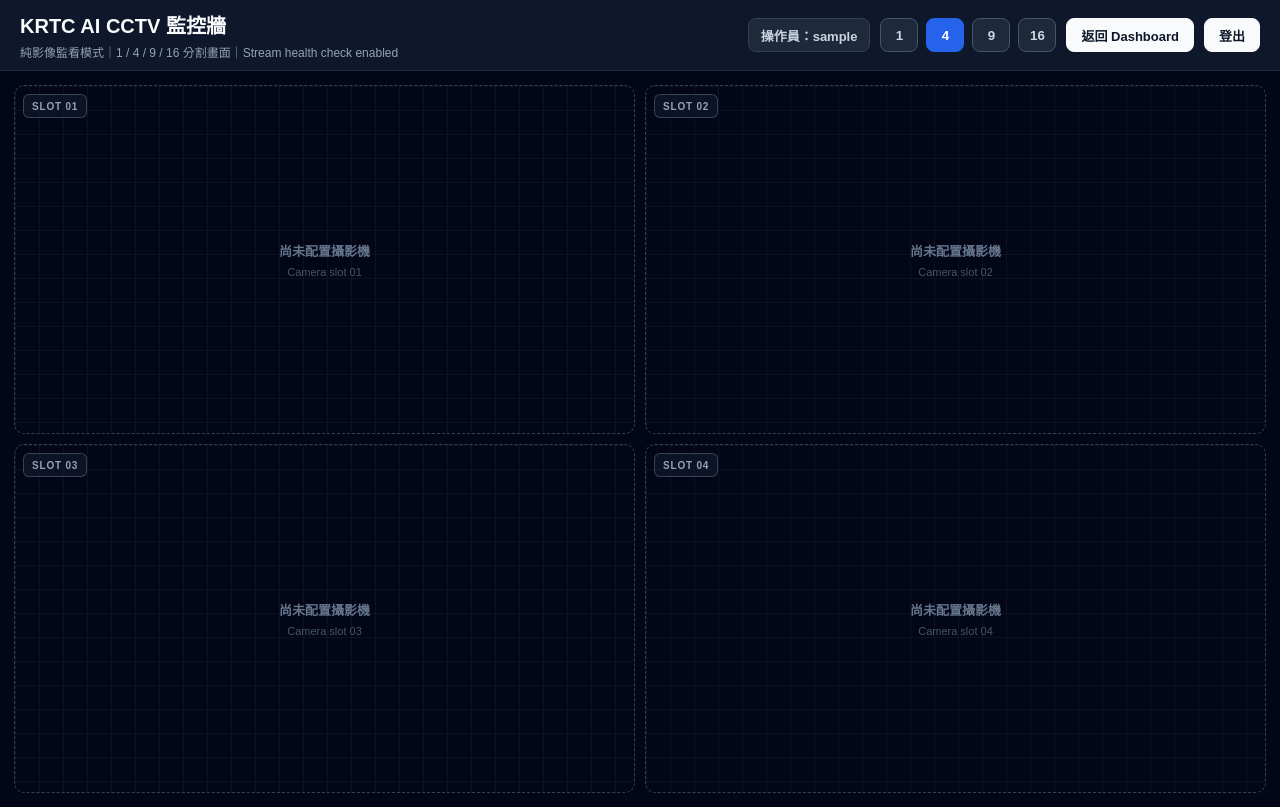
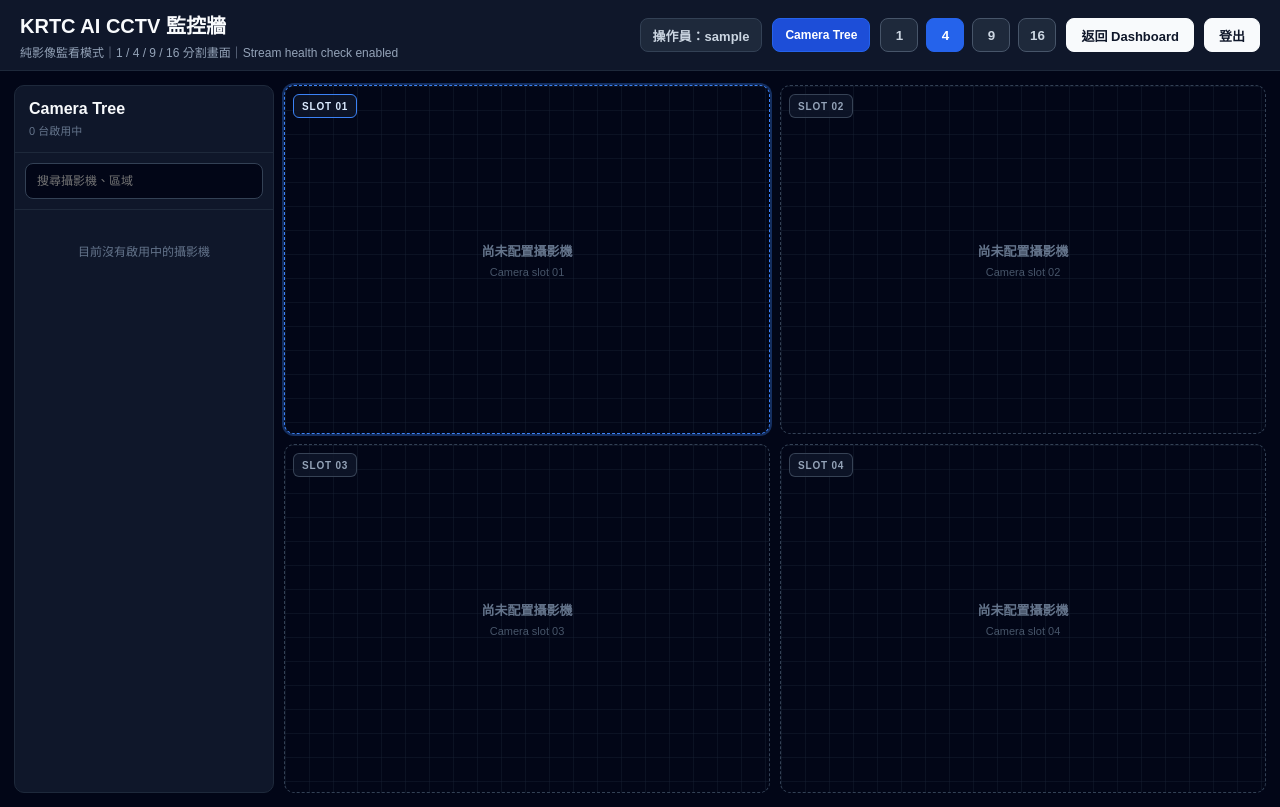
Before and after one commit to jmfusa1981/krtc-ai-cctv-notification-host, a Django app: page /dashboard/monitor/ in a window 1280 px wide. Run offline with Django 5.2, Linux system fonts and the light colour scheme; the visitor is signed in with stand-in values (Sample User, id 1); data that the repository does not hold is empty.

Commit message:
feat: add searchable camera tree and slot assignment

```diff
--- a/static/css/monitor.css
+++ b/static/css/monitor.css
@@ -113,8 +113,191 @@ body {
 
 .monitor-content {
     flex: 1;
+    min-height: 0;
+    display: grid;
+    grid-template-columns: 260px minmax(0, 1fr);
+    gap: 10px;
     padding: 14px;
+}
+
+.camera-tree-toggle {
+    min-height: 34px;
+    padding: 0 12px;
+    border: 1px solid #475569;
+    border-radius: 8px;
+    background: #1e293b;
+    color: #cbd5e1;
+    cursor: pointer;
+    font-size: 12px;
+    font-weight: 800;
+}
+
+.camera-tree-toggle.active {
+    border-color: #2563eb;
+    background: #1d4ed8;
+    color: #ffffff;
+}
+
+.camera-sidebar {
+    min-width: 0;
     min-height: 0;
+    overflow: hidden;
+    display: flex;
+    flex-direction: column;
+    border: 1px solid #1e293b;
+    border-radius: 10px;
+    background: #0f172a;
+}
+
+.camera-sidebar-header {
+    padding: 14px;
+    border-bottom: 1px solid #1e293b;
+}
+
+.camera-sidebar-header h2 {
+    margin: 0;
+    color: #f8fafc;
+    font-size: 16px;
+}
+
+.camera-sidebar-header p {
+    margin: 4px 0 0;
+    color: #64748b;
+    font-size: 11px;
+}
+
+.camera-search {
+    padding: 10px;
+    border-bottom: 1px solid #1e293b;
+}
+
+.camera-search input {
+    width: 100%;
+    height: 36px;
+    padding: 0 11px;
+    border: 1px solid #334155;
+    border-radius: 8px;
+    outline: none;
+    background: #020617;
+    color: #e2e8f0;
+    font: inherit;
+    font-size: 12px;
+}
+
+.camera-search input:focus {
+    border-color: #2563eb;
+    box-shadow: 0 0 0 3px rgba(37, 99, 235, 0.18);
+}
+
+.camera-tree-list {
+    min-height: 0;
+    overflow-y: auto;
+    padding: 8px;
+}
+
+.camera-tree-item {
+    width: 100%;
+    display: flex;
+    align-items: flex-start;
+    gap: 9px;
+    padding: 10px;
+    border: 1px solid transparent;
+    border-radius: 8px;
+    background: transparent;
+    color: inherit;
+    cursor: pointer;
+    text-align: left;
+}
+
+.camera-tree-item[hidden] {
+    display: none;
+}
+
+.camera-tree-item:hover {
+    border-color: #334155;
+    background: #172033;
+}
+
+.camera-tree-item.is-assigned {
+    border-color: rgba(37, 99, 235, 0.52);
+    background: rgba(30, 58, 138, 0.2);
+}
+
+.camera-tree-status {
+    flex: 0 0 auto;
+    width: 8px;
+    height: 8px;
+    margin-top: 4px;
+    border-radius: 50%;
+    background: #64748b;
+}
+
+.camera-tree-status.status-online {
+    background: #22c55e;
+    box-shadow: 0 0 0 4px rgba(34, 197, 94, 0.12);
+}
+
+.camera-tree-status.status-offline,
+.camera-tree-status.status-error {
+    background: #ef4444;
+}
+
+.camera-tree-copy {
+    min-width: 0;
+    display: block;
+}
+
+.camera-tree-copy strong,
+.camera-tree-copy span,
+.camera-tree-copy small {
+    display: block;
+    overflow: hidden;
+    text-overflow: ellipsis;
+    white-space: nowrap;
+}
+
+.camera-tree-copy strong {
+    color: #e2e8f0;
+    font-size: 12px;
+}
+
+.camera-tree-copy span {
+    margin-top: 4px;
+    color: #94a3b8;
+    font-size: 11px;
+}
+
+.camera-tree-copy small {
+    margin-top: 5px;
+    color: #60a5fa;
+    font-size: 10px;
+}
+
+.camera-tree-empty {
+    padding: 24px 12px;
+    color: #64748b;
+    font-size: 12px;
+    text-align: center;
+}
+
+.monitor-content.sidebar-collapsed {
+    grid-template-columns: 0 minmax(0, 1fr);
+}
+
+.monitor-content.sidebar-collapsed .camera-sidebar {
+    visibility: hidden;
+    border: 0;
+}
+
+.monitor-slot.is-selected {
+    border-color: #3b82f6;
+    box-shadow: 0 0 0 2px rgba(59, 130, 246, 0.32);
+}
+
+.monitor-slot.is-selected .monitor-slot-label {
+    opacity: 1;
+    border-color: #3b82f6;
+    color: #dbeafe;
 }
 
 .monitor-grid {
--- a/static/js/monitor.js
+++ b/static/js/monitor.js
@@ -3,8 +3,14 @@ document.addEventListener("DOMContentLoaded", function () {
     const buttons = document.querySelectorAll(".grid-mode-btn");
     const cameraCards = document.querySelectorAll("[data-monitor-camera-card]");
     const cameraStreams = document.querySelectorAll("[data-camera-stream]");
+    const monitorContent = document.getElementById("monitorContent");
+    const cameraSidebar = document.getElementById("cameraSidebar");
+    const cameraTreeToggle = document.getElementById("cameraTreeToggle");
+    const cameraSearchInput = document.getElementById("cameraSearchInput");
+    const cameraTreeItems = document.querySelectorAll("[data-camera-tree-item]");
     const MAX_SLOT_COUNT = 16;
     let monitorSlots = [];
+    let selectedSlot = null;
 
     if (!monitorGrid || buttons.length === 0) {
         return;
@@ -42,15 +48,178 @@ document.addEventListener("DOMContentLoaded", function () {
         }
     }
 
+    function ensureEmptyPlaceholder(slot) {
+        let placeholder = slot.querySelector(".monitor-slot-empty");
+
+        if (!placeholder) {
+            const slotNumber = String(Number(slot.dataset.slotIndex) + 1).padStart(2, "0");
+            placeholder = document.createElement("div");
+            placeholder.className = "monitor-slot-empty";
+            placeholder.innerHTML = `
+                <div>
+                    <strong>\u5c1a\u672a\u914d\u7f6e\u651d\u5f71\u6a5f</strong>
+                    <span>Camera slot ${slotNumber}</span>
+                </div>
+            `;
+            slot.appendChild(placeholder);
+        }
+
+        return placeholder;
+    }
+
+    function applySlotPosition(slot) {
+        const slotIndex = Number(slot.dataset.slotIndex);
+        const slotNumber = String(slotIndex + 1).padStart(2, "0");
+        const label = slot.querySelector(".monitor-slot-label");
+        const emptySlotCaption = slot.querySelector(".monitor-slot-empty span");
+
+        slot.style.order = String(slotIndex);
+
+        if (label) {
+            label.textContent = `SLOT ${slotNumber}`;
+        }
+
+        if (emptySlotCaption) {
+            emptySlotCaption.textContent = `Camera slot ${slotNumber}`;
+        }
+    }
+
+    function syncSlotState(slot) {
+        const card = slot.querySelector("[data-monitor-camera-card]");
+        const placeholder = ensureEmptyPlaceholder(slot);
+
+        slot.classList.toggle("is-occupied", Boolean(card));
+        placeholder.hidden = Boolean(card);
+    }
+
+    function selectSlot(slot) {
+        if (!slot || slot.hidden) {
+            return;
+        }
+
+        monitorSlots.forEach(function (item) {
+            item.classList.remove("is-selected");
+        });
+
+        selectedSlot = slot;
+        selectedSlot.classList.add("is-selected");
+    }
+
+    function updateTreeAssignments() {
+        cameraTreeItems.forEach(function (item) {
+            const cameraId = item.dataset.cameraId;
+            const assignment = item.querySelector("[data-camera-assignment]");
+            const card = Array.from(cameraCards).find(function (candidate) {
+                return String(candidate.dataset.cameraId) === String(cameraId);
+            });
+            const slot = card ? card.closest("[data-monitor-slot]") : null;
+
+            item.classList.toggle("is-assigned", Boolean(slot));
+
+            if (assignment) {
+                assignment.textContent = slot
+                    ? `SLOT ${String(Number(slot.dataset.slotIndex) + 1).padStart(2, "0")}`
+                    : "\u5c1a\u672a\u914d\u7f6e";
+            }
+        });
+    }
+
+    function moveCameraToSelectedSlot(cameraId) {
+        if (!selectedSlot) {
+            const firstVisibleSlot = monitorSlots.find(function (slot) {
+                return !slot.hidden;
+            });
+            selectSlot(firstVisibleSlot);
+        }
+
+        const cameraCard = Array.from(cameraCards).find(function (card) {
+            return String(card.dataset.cameraId) === String(cameraId);
+        });
+
+        if (!cameraCard || !selectedSlot) {
+            return;
+        }
+
+        const sourceSlot = cameraCard.closest("[data-monitor-slot]");
+
+        if (!sourceSlot || sourceSlot === selectedSlot) {
+            updateTreeAssignments();
+            return;
+        }
+
+        const sourceIndex = sourceSlot.dataset.slotIndex;
+        const targetIndex = selectedSlot.dataset.slotIndex;
+
+        sourceSlot.dataset.slotIndex = targetIndex;
+        selectedSlot.dataset.slotIndex = sourceIndex;
+
+        applySlotPosition(sourceSlot);
+        applySlotPosition(selectedSlot);
+
+        syncSlotState(sourceSlot);
+        syncSlotState(selectedSlot);
+        selectSlot(sourceSlot);
+        updateTreeAssignments();
+    }
+
+    function bindSlotSelection() {
+        monitorSlots.forEach(function (slot) {
+            slot.addEventListener("click", function () {
+                selectSlot(slot);
+            });
+        });
+
+        const firstVisibleSlot = monitorSlots.find(function (slot) {
+            return !slot.hidden;
+        });
+        selectSlot(firstVisibleSlot);
+    }
+
+    function bindCameraTree() {
+        cameraTreeItems.forEach(function (item) {
+            item.addEventListener("click", function () {
+                moveCameraToSelectedSlot(item.dataset.cameraId);
+            });
+        });
+
+        if (cameraSearchInput) {
+            cameraSearchInput.addEventListener("input", function () {
+                const keyword = cameraSearchInput.value.trim().toLocaleLowerCase();
+
+                cameraTreeItems.forEach(function (item) {
+                    const searchText = (item.dataset.cameraSearch || "").toLocaleLowerCase();
+                    item.hidden = Boolean(keyword) && !searchText.includes(keyword);
+                });
+            });
+        }
+
+        if (cameraTreeToggle && monitorContent) {
+            cameraTreeToggle.classList.add("active");
+
+            cameraTreeToggle.addEventListener("click", function () {
+                const isCollapsed = monitorContent.classList.toggle("sidebar-collapsed");
+                cameraTreeToggle.classList.toggle("active", !isCollapsed);
+                cameraTreeToggle.setAttribute("aria-expanded", String(!isCollapsed));
+            });
+        }
+    }
+
     function setGridMode(gridSize) {
         const maxVisible = parseInt(gridSize, 10);
 
         monitorGrid.classList.remove("grid-1", "grid-4", "grid-9", "grid-16");
         monitorGrid.classList.add("grid-" + gridSize);
 
-        monitorSlots.forEach(function (slot, index) {
-            slot.hidden = index >= maxVisible;
+        monitorSlots.forEach(function (slot) {
+            slot.hidden = Number(slot.dataset.slotIndex) >= maxVisible;
         });
+
+        if (!selectedSlot || selectedSlot.hidden) {
+            const firstVisibleSlot = monitorSlots.find(function (slot) {
+                return !slot.hidden;
+            });
+            selectSlot(firstVisibleSlot);
+        }
 
         buttons.forEach(function (btn) {
             if (btn.dataset.grid === gridSize) {
@@ -225,6 +394,13 @@ document.addEventListener("DOMContentLoaded", function () {
     }
 
     prepareMonitorSlots();
+    monitorSlots.forEach(function (slot) {
+        applySlotPosition(slot);
+        syncSlotState(slot);
+    });
+    bindSlotSelection();
+    bindCameraTree();
+    updateTreeAssignments();
 
     cameraStreams.forEach(function (stream) {
         stream.addEventListener("load", function () {
--- a/templates/dashboard/monitor.html
+++ b/templates/dashboard/monitor.html
@@ -22,6 +22,16 @@
                     操作員：{{ request.user.username }}
                 </div>
 
+                <button
+                    type="button"
+                    class="camera-tree-toggle"
+                    id="cameraTreeToggle"
+                    aria-controls="cameraSidebar"
+                    aria-expanded="true"
+                >
+                    Camera Tree
+                </button>
+
                 <div class="grid-mode-buttons">
                     <button type="button" class="grid-mode-btn" data-grid="1">1</button>
                     <button type="button" class="grid-mode-btn active" data-grid="4">4</button>
@@ -42,7 +52,46 @@
             </div>
         </header>
 
-        <main class="monitor-content">
+        <main class="monitor-content" id="monitorContent">
+            <aside class="camera-sidebar" id="cameraSidebar">
+                <div class="camera-sidebar-header">
+                    <div>
+                        <h2>Camera Tree</h2>
+                        <p>{{ cameras|length }} 台啟用中</p>
+                    </div>
+                </div>
+
+                <div class="camera-search">
+                    <input
+                        type="search"
+                        id="cameraSearchInput"
+                        placeholder="搜尋攝影機、區域"
+                        autocomplete="off"
+                    >
+                </div>
+
+                <div class="camera-tree-list" id="cameraTreeList">
+                    {% for camera in cameras %}
+                        <button
+                            type="button"
+                            class="camera-tree-item"
+                            data-camera-tree-item
+                            data-camera-id="{{ camera.id }}"
+                            data-camera-search="{{ camera.camera_code }} {{ camera.name }} {{ camera.area }}"
+                        >
+                            <span class="camera-tree-status status-{{ camera.status|default:'unknown' }}"></span>
+                            <span class="camera-tree-copy">
+                                <strong>{{ camera.camera_code }}｜{{ camera.name }}</strong>
+                                <span>{{ camera.area|default:"未設定區域" }}</span>
+                                <small data-camera-assignment>尚未配置</small>
+                            </span>
+                        </button>
+                    {% empty %}
+                        <div class="camera-tree-empty">目前沒有啟用中的攝影機</div>
+                    {% endfor %}
+                </div>
+            </aside>
+
             <section class="monitor-grid grid-4" id="monitorGrid">
                 {% for camera in cameras %}
                     <div
@@ -57,6 +106,7 @@
                     <article
                         class="monitor-camera-card stream-loading"
                         data-monitor-camera-card
+                        data-camera-id="{{ camera.id }}"
                         data-camera-code="{{ camera.camera_code }}"
                         data-check-url="{% url 'cameras:camera_stream_check' camera.id %}"
                     >
```
